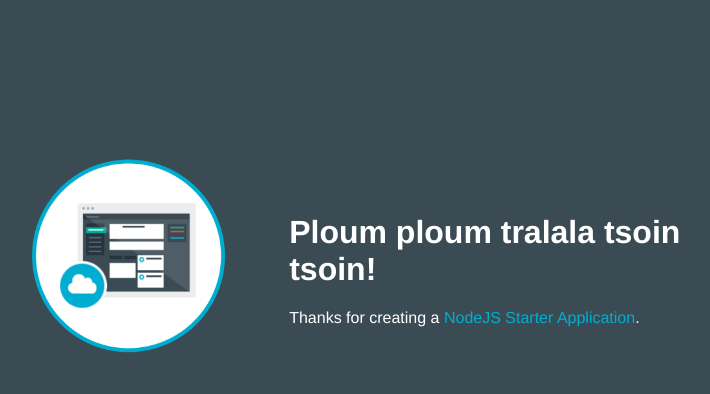
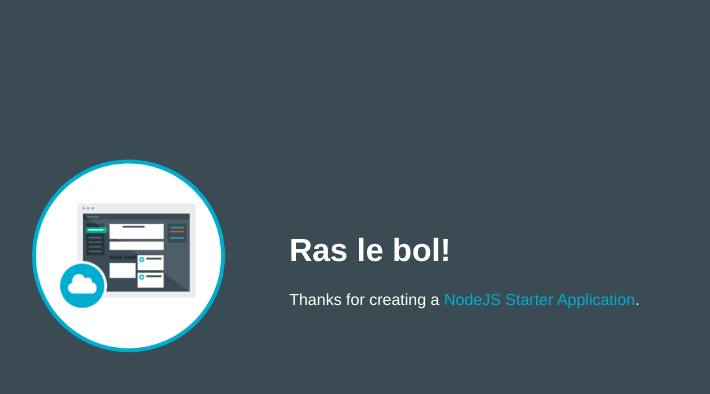
Before and after one commit to hlalanne/test-HL-05-1484840522129, a website: page public/index.html in a window 1280 px wide. Shown: the whole page, without its empty margins (253-963 px from the left). Drawn offline with Linux system fonts and the light colour scheme.

Commit message:
Ca marche ?

```diff
--- a/public/index.html
+++ b/public/index.html
@@ -16,7 +16,7 @@
           <img class = "newappIcon" src="images/newapp-icon.png">
         </td>
         <td>
-          <h1 id="message">Ploum ploum tralala tsoin tsoin!</h1>
+          <h1 id="message">Ras le bol!</h1>
           <p class='description'></p> Thanks for creating a <span class = "blue">NodeJS Starter Application</span>.
         </td>
       </tr>
```
